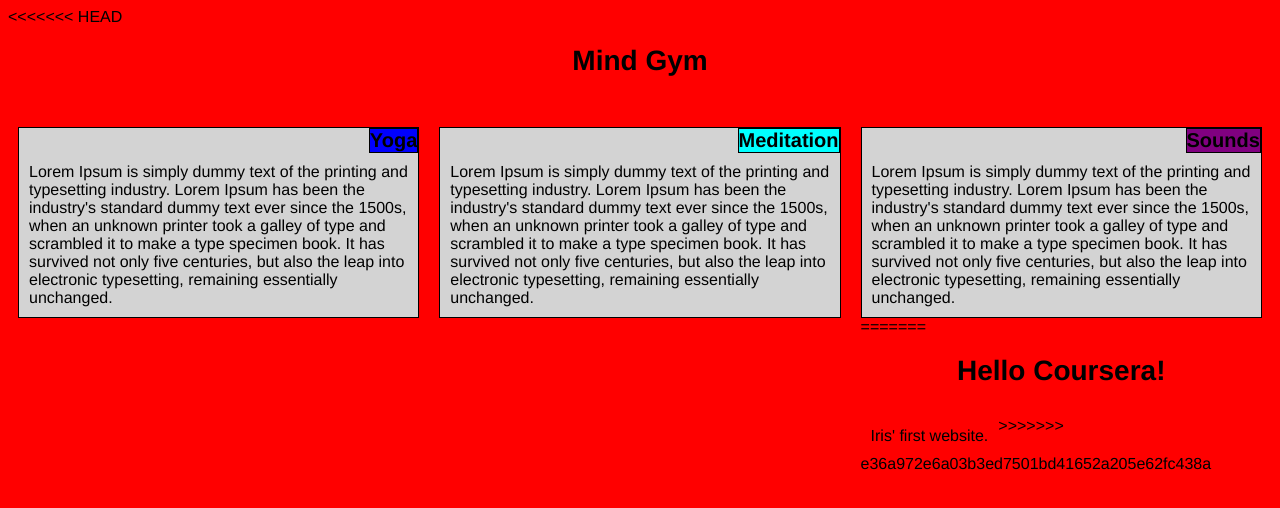
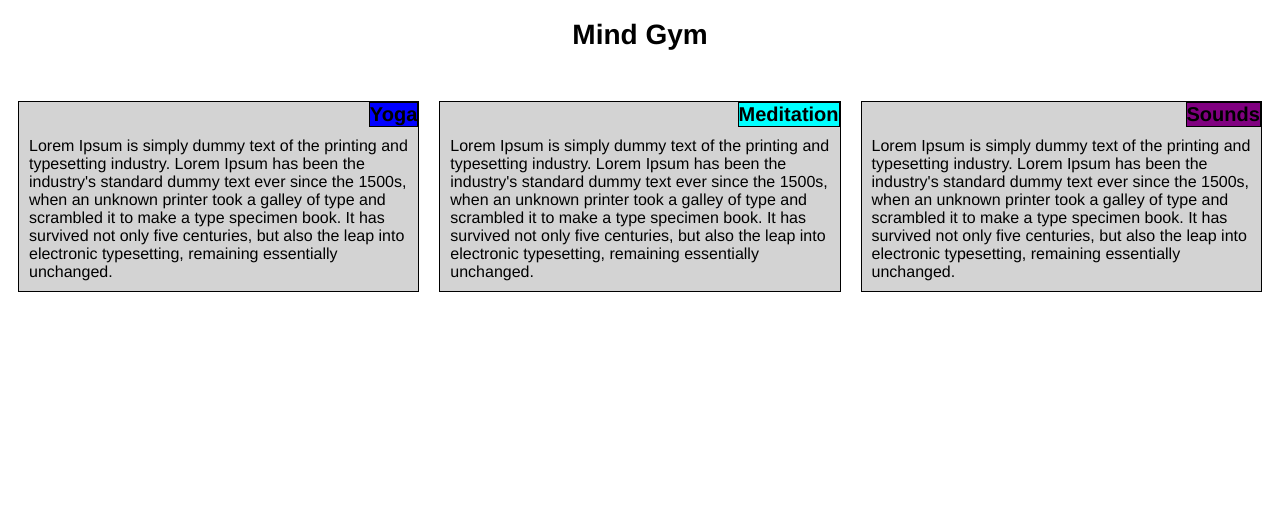
Before and after one commit to eyeris92/coursera, a plain HTML site: page mod2_solution/index.html in a window 1280 px wide. Drawn offline with Linux system fonts and the light colour scheme.

Commit message:
background color red deleted and extraneous text deleted

```diff
--- a/mod2_solution/index.html
+++ b/mod2_solution/index.html
@@ -1,10 +1,9 @@
 <!DOCTYPE html>
 <html>
 <head>
-<<<<<<< HEAD
 <meta charset="utf-8">
 <meta name="viewport" content="width=device-width, initial-scale=1">
-<title>Cool Website</title>
+<title>Mind Gym</title>
 <style>
 
 /***Base Styles****/
@@ -225,13 +224,7 @@ h1 {
 			<h2 id="soothe-soul-header">Sounds</h2>
 			<p>Lorem Ipsum is simply dummy text of the printing and typesetting industry. Lorem Ipsum has been the industry's standard dummy text ever since the 1500s, when an unknown printer took a galley of type and scrambled it to make a type specimen book. It has survived not only five centuries, but also the leap into electronic typesetting, remaining essentially unchanged.</p>
 		</section>
-=======
-	<link rel="stylesheet" type="text/css" href="css/main.css">
-	<title>Mod 2 Solution</title>
 </head>
 <body>
-<h1>Hello Coursera!</h1>
-<p>Iris' first website.</p>
 </body>
 </html>
->>>>>>> e36a972e6a03b3ed7501bd41652a205e62fc438a
```
